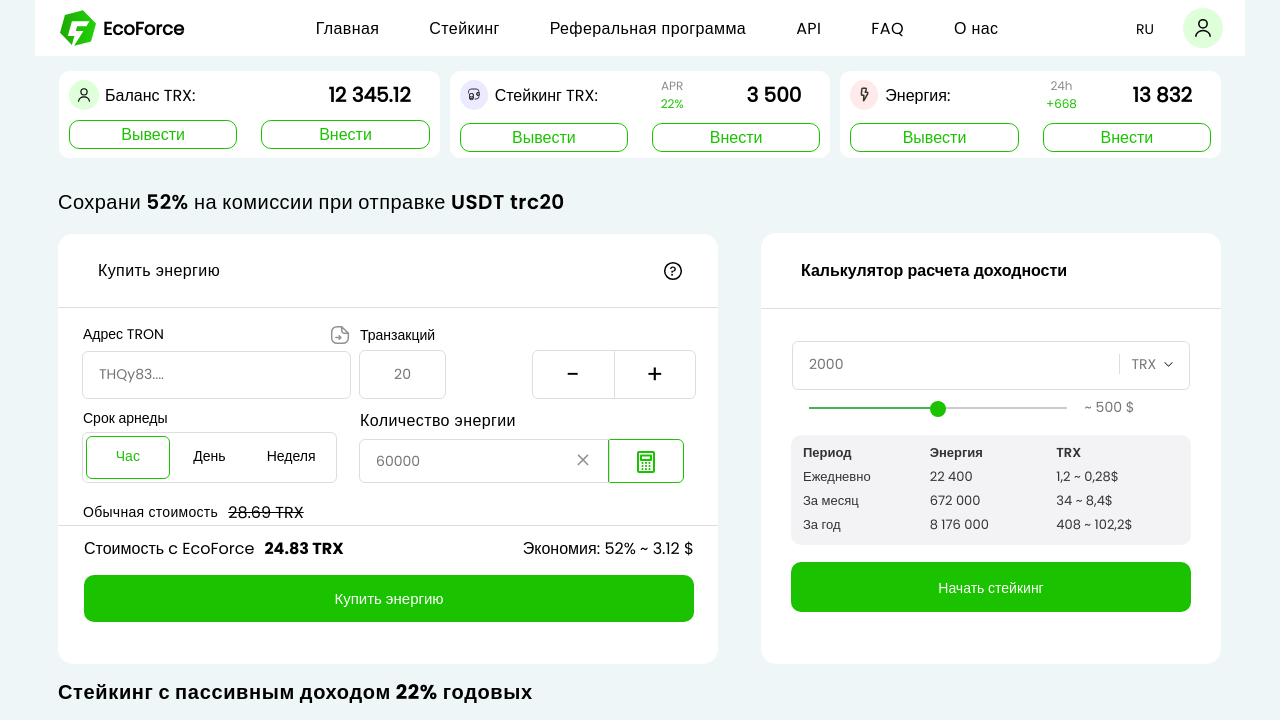
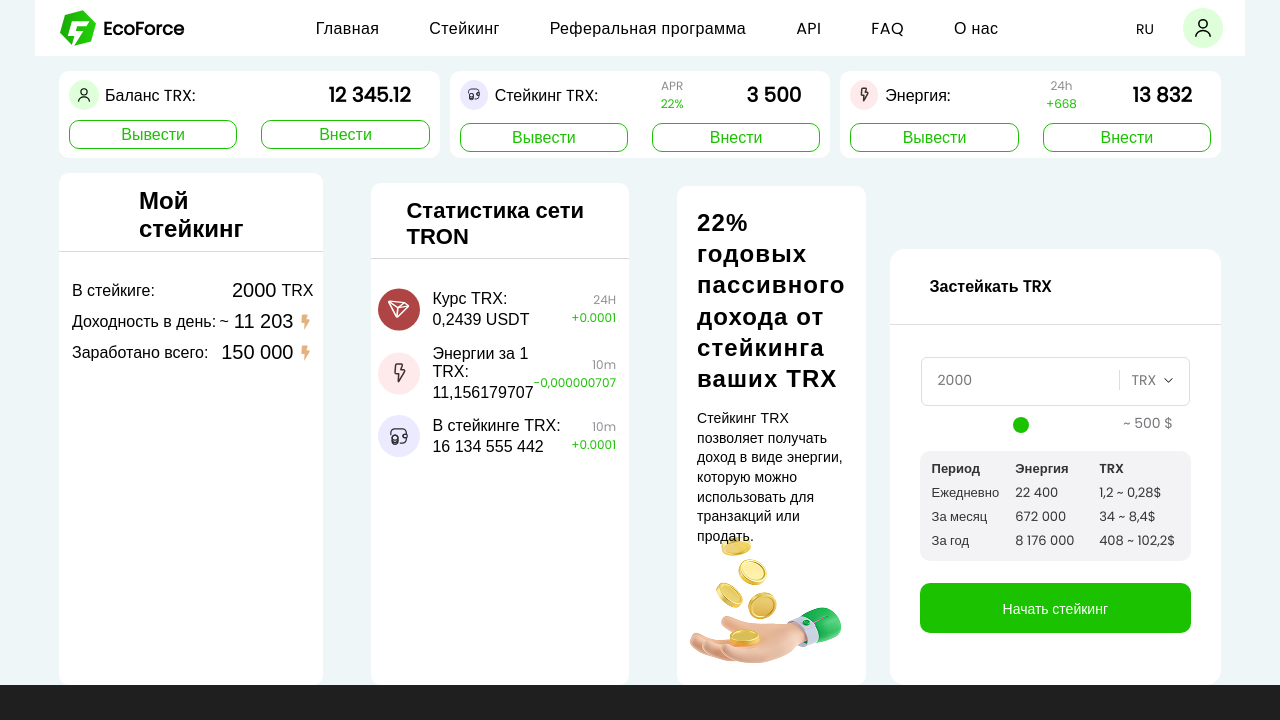
Before and after one commit to CrepyTheCreator/Crypto, a plain HTML site: page loged.html in a window 1280 px wide. Both pictures are taken after a click on the button "Начать стейкинг". Shown: the top 720 px of the page. Drawn offline with Linux system fonts and the light colour scheme.

Commit message:
add-stacking

```diff
--- a/loged.html
+++ b/loged.html
@@ -14,16 +14,16 @@
   </head>
   <body class="page">
     <header class="header">
-      <div class="header-logo-contetnt">
+      <div class="header-logo-contetnt go-title">
         <img src="./svg/favicon.svg" alt="Логотип" class="logo">
         <span class="logo-text">EcoForce</span>
       </div>
       <ul class="footer-navigation header-nav">
         <li class="navig-text-li">
-          <span class="navig-text">Главная</span>
+          <span class="navig-text go-title">Главная</span>
         </li>
         <li class="navig-text-li">
-          <span class="navig-text">Стейкинг</span>
+          <span class="navig-text go-stacking">Стейкинг</span>
         </li>
         <li class="navig-text-li">
           <span class="navig-text">Реферальная программа</span>
@@ -388,7 +388,7 @@
               <li class="stacking-tab-text">408 ~ 102,2$</li>
             </ul>
           </div>
-          <button class="stacking-btn">
+          <button class="stacking-btn go-stacking">
             <span class="stacking-btn-text">Начать стейкинг</span>
           </button>
         </div>
@@ -446,10 +446,10 @@
         </div>
         <ul class="footer-navigation">
           <li class="navig-text-li">
-            <span class="navig-text">Главная</span>
+            <span class="navig-text go-title">Главная</span>
           </li>
           <li class="navig-text-li">
-            <span class="navig-text">Стейкинг</span>
+            <span class="navig-text go-stacking">Стейкинг</span>
           </li>
           <li class="navig-text-li">
             <span class="navig-text">Реферальная программа</span>
@@ -479,7 +479,7 @@
           <img src="./svg/flash.svg">
           <span class="phone-btn-text">Купить энергию</span>
         </button>
-        <button class="menu-phone-btn">
+        <button class="menu-phone-btn go-stacking">
           <img src="./svg/coin.svg">
           <span class="phone-btn-text">Стейкинг</span>
         </button>
@@ -497,22 +497,22 @@
         </button>
         <ul class="menu-list">
           <li class="menu-text-li">
-            <span class="menu-text">Главная</span>
+            <span class="menu-text go-title close-menu">Главная</span>
           </li>
           <li class="menu-text-li">
-            <span class="menu-text">Стейкинг</span>
+            <span class="menu-text go-stacking close-menu">Стейкинг</span>
           </li>
           <li class="menu-text-li">
-            <span class="menu-text">Реферальная программа</span>
+            <span class="menu-text close-menu">Реферальная программа</span>
           </li>
           <li class="menu-text-li">
-            <span class="menu-text">API</span>
+            <span class="menu-text close-menu">API</span>
           </li>
           <li class="menu-text-li">
-            <span class="menu-text">FAQ</span>
+            <span class="menu-text close-menu">FAQ</span>
           </li>
           <li class="menu-text-li">
-            <span class="menu-text">О нас</span>
+            <span class="menu-text close-menu">О нас</span>
           </li>
           <button class="menu-list-btn">
             <img src="./svg/close_24.svg" alt="">
--- a/scripts/log.js
+++ b/scripts/log.js
@@ -26,3 +26,71 @@ document.querySelector('.header-login-btn').addEventListener('click', () => {
       body.style.overflow = 'hidden'; // Блокируем прокрутку
   }
 });
+
+document.querySelectorAll('.go-stacking').forEach(button => {
+  button.addEventListener('click', async function () {
+      const mainContainer = document.querySelector('.main');
+
+      try {
+          // Загружаем HTML-файл
+          const response = await fetch('stacking.html'); // Замените на нужный путь
+          if (!response.ok) throw new Error('Ошибка загрузки файла');
+
+          // Преобразуем полученный HTML в DOM
+          const text = await response.text();
+          const parser = new DOMParser();
+          const doc = parser.parseFromString(text, 'text/html');
+
+          // Находим `.main` в загруженном файле
+          const newMainContent = doc.querySelector('.main');
+          if (!newMainContent) throw new Error('Контейнер .main не найден в файле');
+
+          // Подставляем его содержимое в текущий `.main`
+          mainContainer.innerHTML = newMainContent.innerHTML;
+
+          window.scrollTo({
+            top: 0,
+            behavior: 'smooth' // Плавная прокрутка
+          });
+
+          // Добавляем класс кнопке
+          button.classList.add('its-stake');
+      } catch (error) {
+          console.error('Ошибка:', error);
+      }
+  });
+});
+
+document.querySelectorAll('.go-title').forEach(button => {
+  button.addEventListener('click', async function () {
+      const mainContainer = document.querySelector('.main');
+
+      try {
+          // Загружаем HTML-файл
+          const response = await fetch('loged.html'); // Замените на нужный путь
+          if (!response.ok) throw new Error('Ошибка загрузки файла');
+
+          // Преобразуем полученный HTML в DOM
+          const text = await response.text();
+          const parser = new DOMParser();
+          const doc = parser.parseFromString(text, 'text/html');
+
+          // Находим `.main` в загруженном файле
+          const newMainContent = doc.querySelector('.main');
+          if (!newMainContent) throw new Error('Контейнер .main не найден в файле');
+
+          // Подставляем его содержимое в текущий `.main`
+          mainContainer.innerHTML = newMainContent.innerHTML;
+
+          window.scrollTo({
+            top: 0,
+            behavior: 'smooth' // Плавная прокрутка
+          });
+
+          // Добавляем класс кнопке
+          button.classList.add('its-title');
+      } catch (error) {
+          console.error('Ошибка:', error);
+      }
+  });
+});
--- /dev/null
+++ b/stacking.html
@@ -0,0 +1,270 @@
+<!DOCTYPE html>
+<html lang="ru">
+  <head>
+    <meta charset="UTF-8" />
+    <meta name="viewport" content="width=device-width, initial-scale=1.0" />
+    <link rel="stylesheet" href="./styles/globals.css">
+    <link rel="stylesheet" href="./fonts/fonts.css">
+    <link rel="stylesheet" href="./styles/style.css">
+    <link rel="stylesheet" href="./styles/log.css">
+  </head>
+  <body class="page">
+    <main class="main">
+      <section class="my-stake">
+        <h2 class="my-stake-title">Мой стейкинг</h2>
+        <ul class="my-stake-list">
+          <li class="my-stake-line">
+            <span class="my-stake-line-name">В стейкиге:</span>
+            <span class="my-stake-line-value">
+              <span class="my-stake-value">
+                2000
+              </span>
+              TRX
+            </span>
+          </li>
+          <li class="my-stake-line">
+            <span class="my-stake-line-name">Доходность в день:</span>
+            <span class="my-stake-line-value">
+              ~
+              <span class="my-stake-value">
+                11 203
+              </span>
+              <img src="./svg/thounder.svg">
+            </span>
+          </li>
+          <li class="my-stake-line">
+            <span class="my-stake-line-name">Заработано всего: </span>
+            <span class="my-stake-line-value">
+              <span class="my-stake-value">
+                150 000
+              </span>
+              <img src="./svg/thounder.svg">
+            </span>
+          </li>
+        </ul>
+      </section>
+      <section class="stats">
+        <h2 class="stats-title">Статистика сети TRON</h2>
+        <ul class="stats-list">
+          <li class="stats-line">
+            <img src="./svg/trx-icon.svg">
+            <div class="stats-content">
+              <div class="stats-name">
+                <span class="stats-line-name">
+                  Курс TRX:
+                </span>
+                <span class="stats-line-value">
+                  0,2439 USDT
+                </span>
+              </div>
+              <div class="stats-change">
+                <span class="stats-time">
+                  24H
+                </span>
+                <span class="stats-change-value">
+                  +0.0001
+                </span>
+              </div>
+            </div>
+          </li>
+          <li class="stats-line">
+            <img src="./svg/energy-stake.svg">
+            <div class="stats-content">
+              <div class="stats-name">
+                <span class="stats-line-name">
+                  Энергии за 1 TRX:
+                </span>
+                <span class="stats-line-value">
+                  11,156179707
+                </span>
+              </div>
+              <div class="stats-change">
+                <span class="stats-time">
+                  10m
+                </span>
+                <span class="stats-change-value">
+                  -0,000000707
+                </span>
+              </div>
+            </div>
+          </li>
+          <li class="stats-line">
+            <img src="./svg/wallet.svg">
+            <div class="stats-content">
+              <div class="stats-name">
+                <span class="stats-line-name">
+                  В стейкинге TRX:
+                </span>
+                <span class="stats-line-value">
+                  16 134 555 442
+                </span>
+              </div>
+              <div class="stats-change">
+                <span class="stats-time">
+                  10m
+                </span>
+                <span class="stats-change-value">
+                  +0.0001
+                </span>
+              </div>
+            </div>
+          </li>
+        </ul>
+      </section>
+      <section class="procent">
+        <h2 class="procent-title">
+          22% годовых пассивного дохода от стейкинга ваших TRX
+        </h2>
+        <span class="procent-text">
+          Стейкинг TRX позволяет получать доход в
+          виде энергии, которую можно использовать для
+          транзакций или продать.
+        </span>
+        <img src="./svg/money-back.png" class="procent-img">
+      </section>
+      <section class="earn" style="grid-area: sec-earn;">
+        <div class="card card-earn">
+          <h2 class="title-earn">Застейкать TRX</h2>
+          <div class="stacking-calc">
+            <div class="stacking-input-content input">
+              <input type="number" class="stacking-input" id="stacking-value" value="2000">
+              <div class="dropdown">
+                <button class="dropdown-btn">TRX</button>
+                <img src="./svg/service-list.svg" class="drop-svg">
+                <ul class="dropdown-menu">
+                  <li class="selected">TRX</li>
+                  <li>Dollar</li>
+                </ul>
+              </div>
+            </div>
+            <div class="stacking-range-content">
+              <input type="range" class="stacking-range" id="stacking-range" max="1000" step="10" min="0">
+              <span class="range-price">~ <span id="range-value">500</span> $</span>
+            </div>
+          </div>
+          <div class="stacking-list">
+            <ul class="stacking-tab-list">
+              <li class="stacking-tab-text tab-accent">Период</li>
+              <li class="stacking-tab-text tab-accent">Энергия</li>
+              <li class="stacking-tab-text tab-accent">TRX</li>
+              <li class="stacking-tab-text">Ежедневно</li>
+              <li class="stacking-tab-text">22 400</li>
+              <li class="stacking-tab-text">1,2 ~ 0,28$</li>
+              <li class="stacking-tab-text">За месяц</li>
+              <li class="stacking-tab-text">672 000</li>
+              <li class="stacking-tab-text">34 ~ 8,4$</li>
+              <li class="stacking-tab-text">За год</li>
+              <li class="stacking-tab-text">8 176 000</li>
+              <li class="stacking-tab-text">408 ~ 102,2$</li>
+            </ul>
+          </div>
+          <button class="stacking-btn">
+            <span class="stacking-btn-text">Начать стейкинг</span>
+          </button>
+        </div>
+      </section>
+      <section class="operation">
+        <h2 class="card-title-content oper-title">История операций</h2>
+        <ul class="operation-list">
+          <li class="operation-card">
+            <span class="card-stroke-text">
+              Операция
+              <span class="user-trans">#1</span>
+            </span>
+            <span class="card-stroke-text">
+              Дата:
+              <span class="user-trans">25.01.2025</span>
+            </span>
+            <span class="card-stroke-text">
+              Адрес:
+              <span class="user-trans">TM1zzNDZD2DPASbKcgdVoTYhfmYgtfwx9R</span>
+            </span>
+            <span class="card-stroke-text">
+              Энергия:
+              <span class="user-trans">153,000</span>
+            </span>
+            <span class="card-stroke-text">
+              Срок:
+              <span class="user-trans">1 день</span>
+            </span>
+            <span class="card-stroke-text">
+              Статус:
+              <span class="user-trans">Делегировано</span>
+            </span>
+            <span class="card-stroke-text">
+              Стоимость:
+              <span class="user-trans">3 TRX</span>
+            </span>
+          </li>
+          <li class="operation-card">
+            <span class="card-stroke-text">
+              Операция
+              <span class="user-trans">#2</span>
+            </span>
+            <span class="card-stroke-text">
+              Дата:
+              <span class="user-trans">25.01.2025</span>
+            </span>
+            <span class="card-stroke-text">
+              Адрес:
+              <span class="user-trans">TM1zzNDZD2DPASbKcgdVoTYhfmYgtfwx9R</span>
+            </span>
+            <span class="card-stroke-text">
+              Энергия:
+              <span class="user-trans">153,000</span>
+            </span>
+            <span class="card-stroke-text">
+              Срок:
+              <span class="user-trans">1 день</span>
+            </span>
+            <span class="card-stroke-text">
+              Статус:
+              <span class="user-trans">Делегировано</span>
+            </span>
+            <span class="card-stroke-text">
+              Стоимость:
+              <span class="user-trans">3 TRX</span>
+            </span>
+          </li>
+          <li class="operation-card">
+            <span class="card-stroke-text">
+              Операция
+              <span class="user-trans">#3</span>
+            </span>
+            <span class="card-stroke-text">
+              Дата:
+              <span class="user-trans">25.01.2025</span>
+            </span>
+            <span class="card-stroke-text">
+              Адрес:
+              <span class="user-trans">TM1zzNDZD2DPASbKcgdVoTYhfmYgtfwx9R</span>
+            </span>
+            <span class="card-stroke-text">
+              Энергия:
+              <span class="user-trans">153,000</span>
+            </span>
+            <span class="card-stroke-text">
+              Срок:
+              <span class="user-trans">1 день</span>
+            </span>
+            <span class="card-stroke-text">
+              Статус:
+              <span class="user-trans">Делегировано</span>
+            </span>
+            <span class="card-stroke-text">
+              Стоимость:
+              <span class="user-trans">3 TRX</span>
+            </span>
+          </li>
+          <button class="operation-more-btn">
+            <span>
+              Показать еще
+            </span>
+          </button>
+        </ul>
+      </section>
+      <link rel="stylesheet" href="./styles/stacking.css">
+    </main>
+    <script src="./scripts/script.js"></script>
+  </body>
+</html>
--- /dev/null
+++ b/styles/stacking.css
@@ -0,0 +1,142 @@
+.page {
+  background-color: #EFF6F8;
+}
+
+.my-stake {
+  margin: 0 24px;
+  background-color: #fff;
+  padding: 14px 0 10px;
+  border-radius: 10px;
+  font-family: 'popins-semi', sans-serif;
+  display: flex;
+  flex-direction: column;
+}
+
+.my-stake-title {
+  padding: 0 80px 8px;
+  border-bottom: 1px solid #D9D9D9;
+}
+
+.my-stake-list {
+  display: flex;
+  flex-direction: column;
+  gap: 8px;
+  padding: 27px 10px 16px 13px;
+}
+
+.my-stake-line {
+  display: flex;
+  justify-content: space-between;
+  align-items: center;
+}
+
+.my-stake-value {
+  font-size: 20px;
+}
+
+.my-stake-line-value {
+  display: flex;
+  align-items: center;
+  gap: 5px;
+}
+
+.stats {
+  margin: 10px 24px 0;
+  background-color: #fff;
+  border-radius: 10px;
+  font-family: 'popins-semi', sans-serif;
+}
+
+.stats-title {
+  padding: 15px 35px 8px;
+  font-size: 22px;
+  border-bottom: 1px solid #D9D9D9;
+}
+
+.stats-list {
+  padding: 27px 13px 29px 7px;
+  display: flex;
+  flex-direction: column;
+  gap: 13px;
+}
+
+.stats-line {
+  display: flex;
+  align-items: center;
+  gap: 12px;
+}
+
+.stats-content {
+  display: flex;
+  justify-content: space-between;
+  align-items: center;
+  width: 100%;
+}
+
+.stats-name {
+  display: flex;
+  flex-direction: column;
+  gap: 3px;
+}
+
+.stats-change {
+  display: flex;
+  flex-direction: column;
+  align-items: end;
+  font-size: 12px;
+  font-family: 'Poppins', sans-serif;
+}
+
+.stats-time {
+  color: #909096;
+}
+
+.stats-change-value {
+  color: #1AC200;
+}
+
+.procent {
+  margin: 13px 24px 0;
+  position: relative;
+  background-color: #fff;
+  padding: 21px 20px 110px;
+  border-radius: 10px;
+  display: flex;
+  flex-direction: column;
+  gap: 15px;
+  font-family: 'popins-semi', sans-serif;
+}
+
+.procent-title {
+  font-size: 24px;
+  line-height: 1.3;
+  letter-spacing: 1.1px;
+}
+
+.procent-text {
+  font-size: 14px;
+  letter-spacing: 0.1px;
+  line-height: 1.4;
+  z-index: 1;
+}
+
+.procent-img {
+  width: 166px;
+  position: absolute;
+  z-index: 0;
+  right: 17px;
+  bottom: 15px;
+}
+
+.stacking-btn {
+  margin-top: 5px;
+}
+
+.earn {
+  margin-top: 16px;
+}
+
+.card-title-content {
+  padding: 0;
+  font-size: 20px;
+}
```
Also changed, not shown: index.html (+6 -6 lines), scripts/script.js (+7 -2 lines), svg/Frame 277140317.svg (added), svg/energy-stake.svg (added), svg/money-back.png (added), svg/thounder.svg (added), svg/trx-icon.svg (added), svg/wallet.svg (added).
